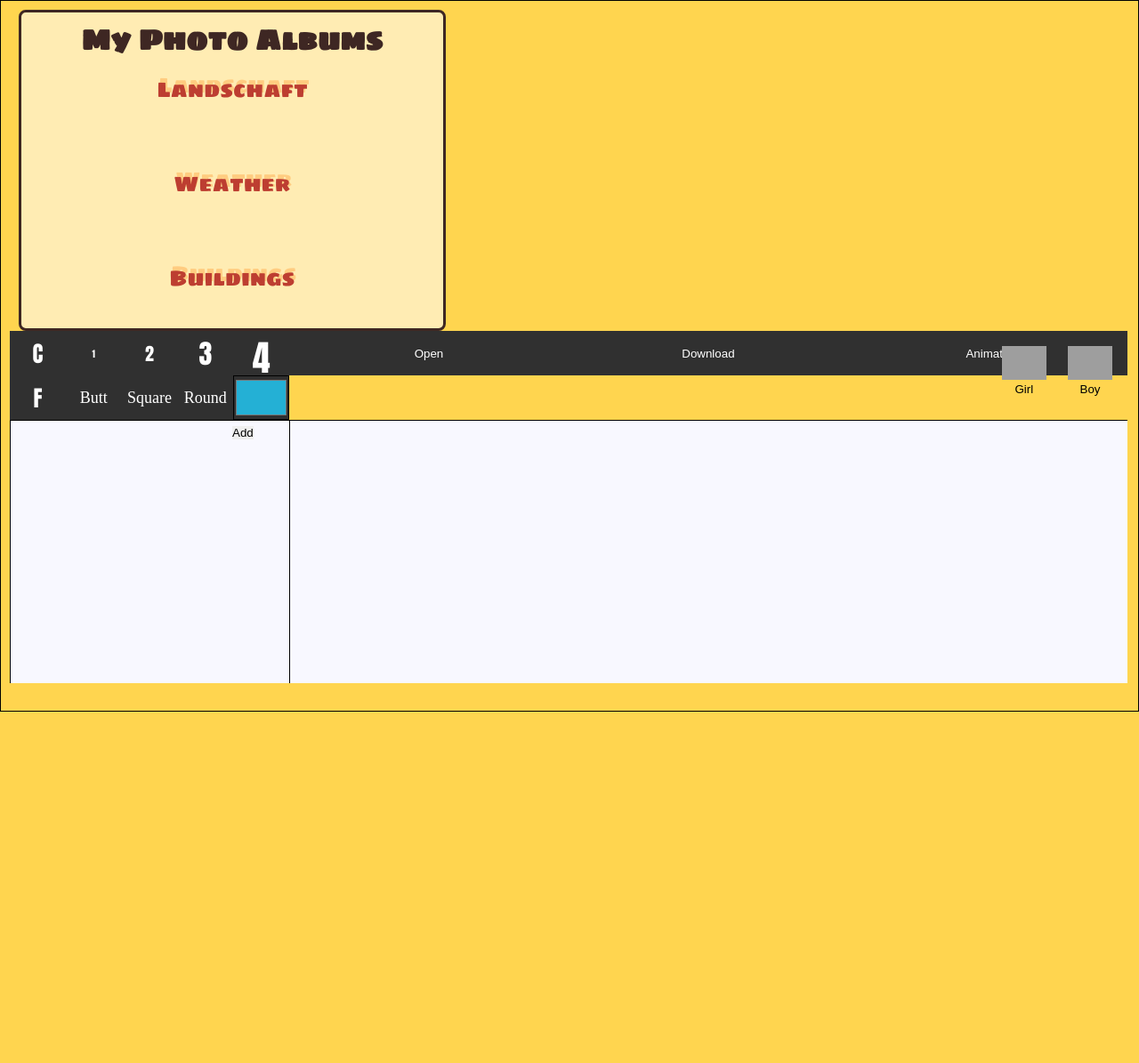
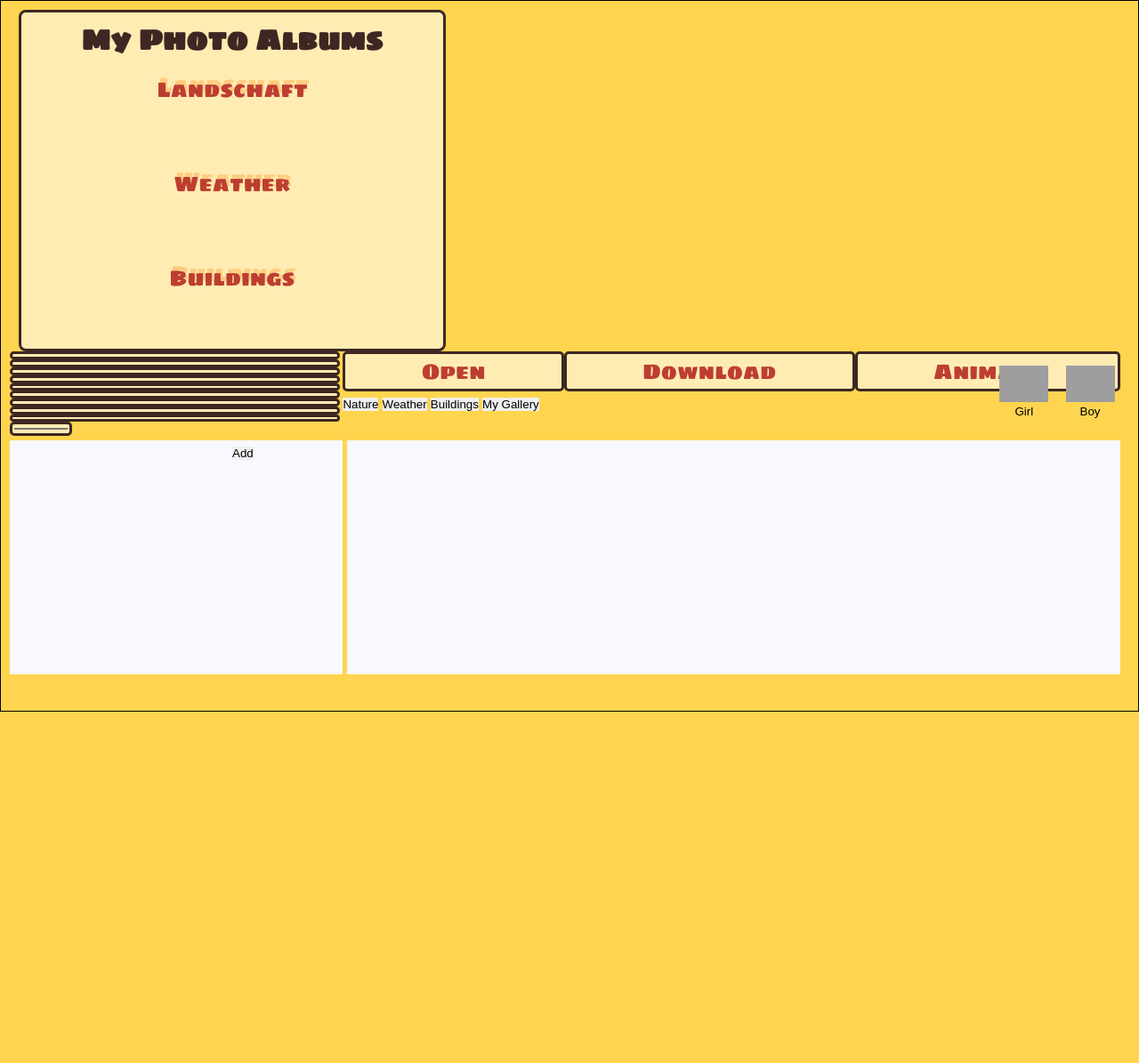
Before and after one commit to Veni555/KinderSpiel, a PHP site: page / in a window 1280 px wide. Shown: the whole page at 89% size. Before the commit the page ends 800 px from the top, so only its background shows below. Run offline with PHP 8.4, Linux system fonts and the light colour scheme; data that the repository does not hold is empty; some libraries are stand-ins or nearby versions; grey boxes are pictures that could not be loaded.

Commit message:
modified styling

```diff
--- a/css/style.css
+++ b/css/style.css
@@ -32,6 +32,18 @@
   box-sizing: border-box;
 }
 
+canvas{
+  display:block;
+  /* border: 1px solid black; */
+  width: calc(100vw - 20px);
+  height: calc(100vh - 80px);
+}
+
+button{
+  outline:0;
+  border:0;
+}
+
 /* ========= banner ========= */
 
 #banner {
@@ -39,7 +51,7 @@
   height: 90px;
   display: block;
   position: relative;
-  margin: 0 10px 10px;
+  margin: 0 10px;
   font-size: 2rem;
   font-family: 'Sigmar One', cursive;
   color: #b2dfdb;
@@ -69,26 +81,13 @@
   height: 70px;
   width: 70px;
   background: none;
+  cursor: pointer;
 }
 
 #design button img {
-  width: 50px;
+  width: 55px;
   height: auto;
 }
-
-/* #girl{
-  margin-right: 5px;
-  width: 50px;
-  height: 50px;
-}
-
-#boy{
-  margin-right: 5px;
-  width: 50px;
-  height: 50px;
-} */
-
-
 
 /* ========= content container ========= */
 
@@ -143,109 +142,139 @@
 }
 
 
-canvas{
-  display:block;
-  border: 1px solid black;
-  width: calc(100vw - 20px);
-  height: calc(100vh - 80px);
-}
-
-button{
-  outline:0;
-  border:0;
-}
+/* ===== paiting container ==== */
 
 #paintingContainer {
   flex-grow: 3;
   width: auto;
-  height: 100%;
-  margin-right: 2px;
+  height: calc(100vh - 115px);
+  margin-right: 10px;
 }
 
-#colors{
-  width:100%;
-  height:20px;
-
+#drawingTools {
+  margin-bottom: 5px;
 }
 
-#colors button{
-    width:20%;
-    height:10px;
-    margin-top:5px;
-    float:left;
+/* == otherTools == */
+
+#otherTools{
+  width: 30%;
+  height: 95px;
+  float: left;
+  display: flex;
+  flex-direction: column;
+  justify-content: space-around;
+  align-content: space-between;
 }
-#black{
-    background-color: black;
+
+#otherTools button{
+  flex-grow: 1;
+  margin-right: 3px;
+  height: 45px;
+  display: flex;
+  justify-content: center;
+  border: 3px solid #3e2723;
+  border-radius: 5px;
+  color: #BD3E31;
+  background-color: #ffecb3;
+  font-family: 'Sigmar One', cursive;
+  font-size: 1rem;
+  cursor: pointer;
 }
-#yellow{
-    background-color: yellow;
+
+#upperTools, #lowerTools {
+  display: flex;
+  justify-content: space-between;
 }
-#pink{
-    background-color: pink;
-}
-#green{
-    background-color: green;
-}
-#blue{
-    background-color: blue;
-}
-#colors button:hover{
+
+#otherTools button:hover{
   opacity: 0.5;
 }
 
-#otherTools{
-    width:25%;
-    float:left;
-
-}
-
-#otherTools button{
-    width:20%;
-    height:50px;
-
-    background: #303030;
-    color: white;
-    cursor:pointer;
-    float:left;
+#otherTools button div {
+  background: #BD3E31;
+  -moz-border-radius: 100%;
+  -webkit-border-radius: 100%;
+  border-radius: 100%;
 }
 
 #otherTools input{
-    width:20%;
-    height:50px;
+  margin-right: 3px;
+  width: 70px;
+  height: 45px;
+  border: 3px solid #3e2723;
+  border-radius: 5px;
+  background-color: #ffecb3;
+  cursor:pointer;
+}
 
-    background: #303030;
-    color: white;
-    cursor:pointer;
-    float:left;
+#otherTools button i {
+  font-size: 1.5rem;
 }
-#otherTools button:hover{
-    opacity: 0.5;
+
+#brushSize1 div {
+  width: 8px;
+  height: 8px;
 }
+#brushSize2 div {
+  width: 15px;
+  height: 15px;
+}
+#brushSize3 div {
+  width: 23px;
+  height: 23px;
+}
+#brushSize4 div {
+  width: 30px;
+  height: 30px;
+}
+
+
+/* == otherTools1 == */
+
 #otherTools1{
-    width:75%;
+  width:70%;
   float:right;
+  display: flex;
+  justify-content: space-between;
+}
 
+#otherTools1 button{
+  width: auto;
+  height: 45px;
+  flex-grow: 1;
+  border: 3px solid #3e2723;
+  border-radius: 5px;
+  color: #BD3E31;
+  background-color: #ffecb3;
+  font-family: 'Sigmar One', cursive;
+  font-size: 1.5rem;
+  cursor: pointer;
 }
-#otherTools1 button{
-    width:33.33%;
- height: 50px;
-    background: #303030;
-    color: white;
-    cursor:pointer;
-    float:left;
-}
+
 #otherTools1 button:hover{
   opacity: 0.5;
 }
-#savefunctions button{
-    width: 25%;
+
+.downloadSetting {
+  margin-top: 5px;
+  width:17.5%;
+  height: 45px;
+  border: 3px solid #3e2723;
+  border-radius: 5px;
+  color: #BD3E31;
+  background-color: #ffecb3;
+  font-family: 'Sigmar One', cursive;
+  font-size: 1.3rem;
+  cursor: pointer;
+  float:left;
+  visibility: hidden;
 }
-div#pagetop {
-    position:fixed;
-    background: #333;
-    width:100%;
-    border-bottom:#000 1px solid;
+
+.downloadSetting:hover {
+  opacity: 0.5;
 }
+
 
 
 div#thumbnailbox {
@@ -264,21 +293,12 @@
 div#thumbnailbox > div > img {
     width:100px;
 }
+
+
 #clearCanvas{
   font:25px impact;
 }
-#brushSize1{
-    font:10px impact;
-}
-#brushSize2{
-    font:20px impact;
-}
-#brushSize3{
-    font:30px impact;
-}
-#brushSize4{
-    font:40px impact;
-}
+
 #fillCanvas{
   font:25px impact;
 }
@@ -295,7 +315,7 @@
   width: 0px;
 }
 
-.button {
+/* .button {
   font: bold 20px Arial;
 
   text-decoration: none;
@@ -325,51 +345,32 @@
 
 #save:hover {
     background-color:beige;
+} */
+
+#wrapper {
+  height: calc(100% - 110px);
+  box-sizing: border-box;
 }
 
 #container {
-
+  height: 100%;
+  margin-right: -5px;
+	width: 70%;
+  float: right;
   background-color: #F8F8FF;
-	width: 75%;
-	float:right;
+  border: none;
 }
 
 #zweite_spalte {
+  margin-right: 3px;
+  height: 100%;
 	background-color: #F8F8FF;
-
-	width: 25%;
+  width: 30%;
+  border: none;
 }
 
 #zweite_spalte_button {
   position: absolute;
   margin-bottom: 500px;
   margin-left: 250px;
-
-
 }
-
-
-
-
-#landschaft,#weather,#buildings,#myGallery{
-   width:18.75%;
-    height: 50px;
-    background: #303030;
-    color: white;
-    cursor:pointer;
-    float:left;
-    visibility: hidden;
-}
-
-#landschaft:hover{
-    opacity: 0.5;
-}
-#weather:hover{
-    opacity: 0.5;
-}
-#buildings:hover{
-    opacity: 0.5;
-}
-#myGallery:hover{
-    opacity: 0.5;
-}
--- a/script.js
+++ b/script.js
@@ -25,7 +25,7 @@
 canvas.addEventListener('mousedown', function () {
   down = true;
   context.beginPath();
-  context.moveTo(xPos, yPos);
+  context.moveTo(xPos, yPos - 80);
   canvas.addEventListener('mousemove', draw);
 });
 canvas.addEventListener('mouseup', function () {
@@ -48,9 +48,9 @@
 
 function draw(e) {
   xPos = e.clientX - canvas.offsetLeft;
-  yPos = e.clientY - canvas.offsetTop;
+  yPos = e.clientY - canvas.offsetTop ;
   if (down == true) {
-    context.lineTo(xPos, yPos);
+    context.lineTo(xPos, yPos - 80);
     context.stroke();
   }
 }
```
Also changed, not shown: index.html (+24 -22 lines), 1 other file. Lines whose indentation alone changed are shown as unchanged.
